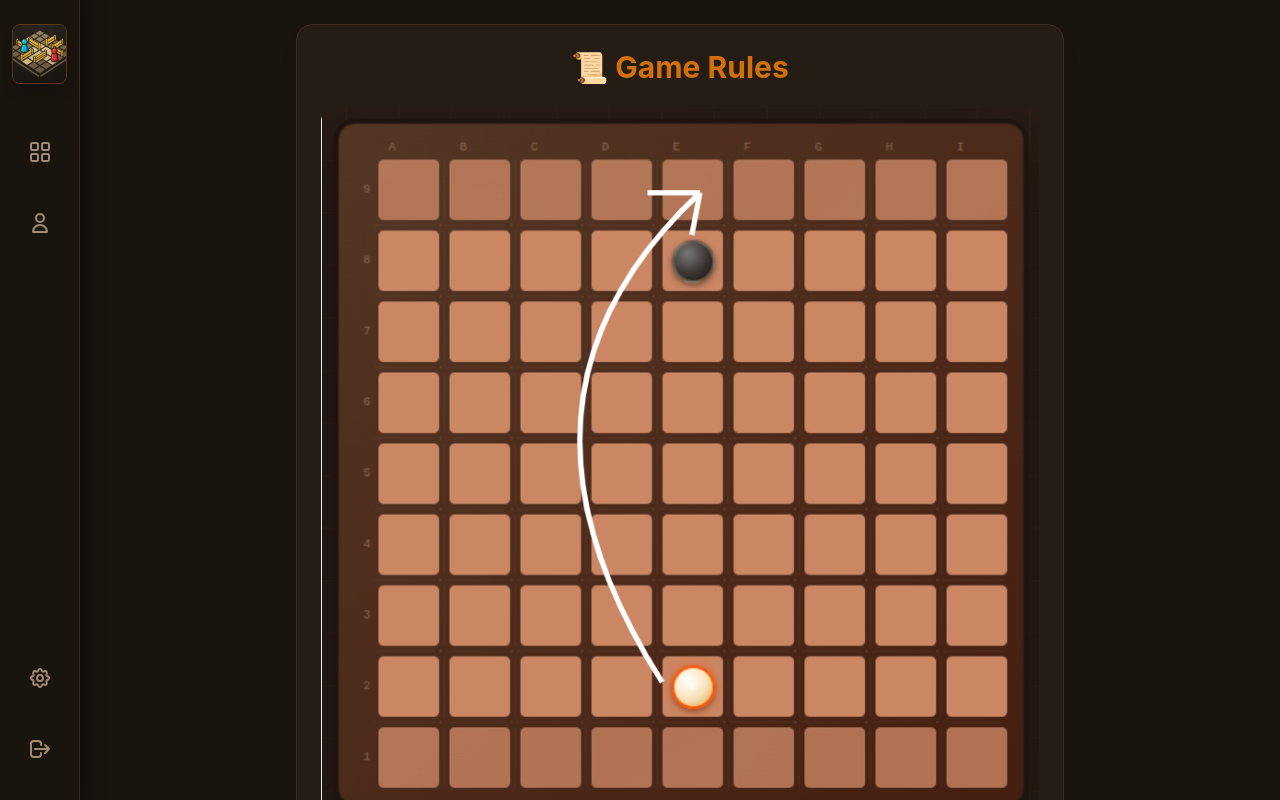
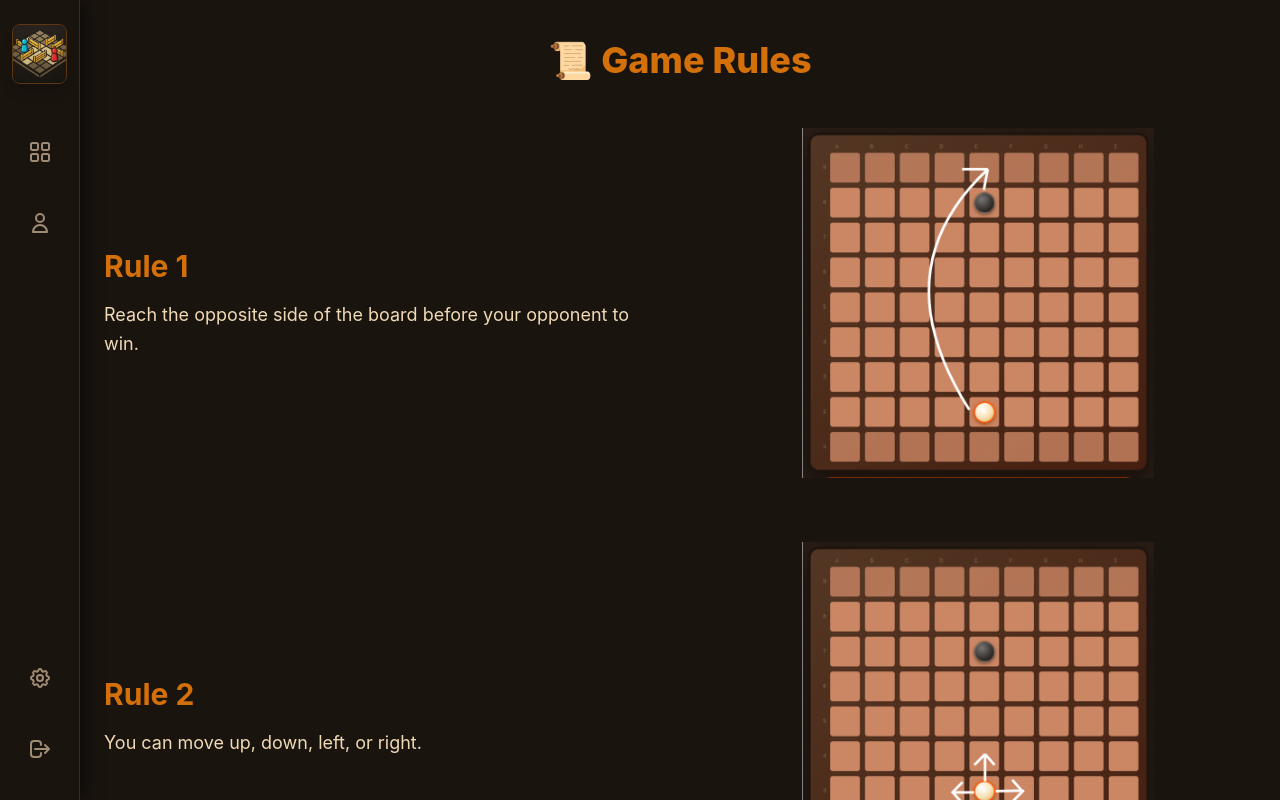
Before and after one commit to AnujMR/Quoridor, a React (Vite) app in the folder quoridor_frontend/: page /rules in a window 1280 px wide. Built offline with nearby package versions, Linux system fonts and the light colour scheme; no server answers; sample sign-in values are in the browser's storage.

Commit message:
Updating changes in Rule book page

```diff
--- a/quoridor_frontend/src/screens/RuleBook.jsx
+++ b/quoridor_frontend/src/screens/RuleBook.jsx
@@ -3,57 +3,76 @@ import { useNavigate } from "react-router-dom";
 export default function RuleBook() {
   const navigate = useNavigate();
 
+  const rules = [
+    {
+      img: "/rule1.png",
+      text: "Reach the opposite side of the board before your opponent to win."
+    },
+    {
+      img: "/rule2.png",
+      text: "You can move up, down, left, or right."
+    },
+    {
+      img: "/rule3.png",
+      text: "Place walls strategically to block your opponent’s path."
+    },
+    {
+      img: "/rule5.png",
+      text: "You must always leave at least one path open for your opponent."
+    },
+    {
+      img: "/rule4.png",
+      text: "You can jump over your opponent if they block your path."
+    }
+  ];
+
   return (
-    <div className="min-h-screen bg-[#1a140f] text-white flex items-center justify-center p-6">
-      <div className="max-w-3xl w-full bg-[#241c15] border border-[#3d2b1f] rounded-2xl p-6 shadow-xl">
+    <div className="min-h-screen bg-[#1a140f] text-white px-6 py-10">
 
-        <h1 className="text-3xl font-bold mb-6 text-center text-[#d4700a]">
+      <div className="max-w-6xl mx-auto">
+
+        {/* TITLE */}
+        <h1 className="text-4xl font-extrabold mb-12 text-center text-[#d4700a]">
           📜 Game Rules
         </h1>
 
-        {/* RULE 1 */}
-        <div className="mb-6">
-          <img src="/rule1.png" className="rounded-xl mb-2 w-full" />
-          <p className="text-[#f0d9b5]">
-            Reach the opposite side of the board before your opponent.
-          </p>
-        </div>
+        {/* RULES */}
+        <div className="flex flex-col gap-16">
 
-         {/* RULE 2 */}
-        <div className="mb-6">
-          <img src="/rule2.png" className="rounded-xl mb-2 w-full" />
-          <p className="text-[#f0d9b5]">
-            Can go right, left , up and down.
-          </p>
-        </div>
+          {rules.map((rule, index) => (
+            <div
+              key={index}
+              className="flex flex-col md:flex-row items-center gap-10"
+            >
 
-        {/* RULE 3 */}
-        <div className="mb-6">
-          <img src="/rule3.png" className="rounded-xl mb-2 w-full" />
-          <p className="text-[#f0d9b5]">
-            Place walls strategically to block your opponent’s path.
-          </p>
-        </div>
+              {/* LEFT TEXT */}
+              <div className="flex-1">
+                <h2 className="text-3xl font-bold text-[#d4700a] mb-4">
+                  Rule {index + 1}
+                </h2>
+                <p className="text-lg text-[#f0d9b5] leading-relaxed">
+                  {rule.text}
+                </p>
+              </div>
 
-        {/* RULE 4 */}
-        <div className="mb-6">
-          <img src="/rule4.png" className="rounded-xl mb-2 w-full" />
-          <p className="text-[#f0d9b5]">
-            You must always leave at least one path open for opponent.
-          </p>
-        </div>
-                {/* RULE 5 */}
-        <div className="mb-6">
-          <img src="/rule5.png" className="rounded-xl mb-2 w-full" />
-          <p className="text-[#f0d9b5]">
-            It is possible to jump over the opponent if he blocked your path.
-          </p>
+              {/* RIGHT IMAGE */}
+              <div className="flex-1">
+                <img
+                  src={rule.img}
+                  alt={`rule-${index}`}
+                  className="w-full max-h-[350px] object-contain rounded-xl"
+                />
+              </div>
+
+            </div>
+          ))}
+
         </div>
 
         {/* OK BUTTON */}
         <button
-          onClick={() => navigate("/")}
-          className="w-full bg-[#d4700a] hover:bg-[#f08a1c] py-3 rounded-xl font-bold"
+          onClick={() => navigate("/home")}
+          className="w-full bg-[#d4700a] hover:bg-[#f08a1c] py-4 rounded-xl font-bold mt-12 text-lg"
         >
           OK
         </button>
```
